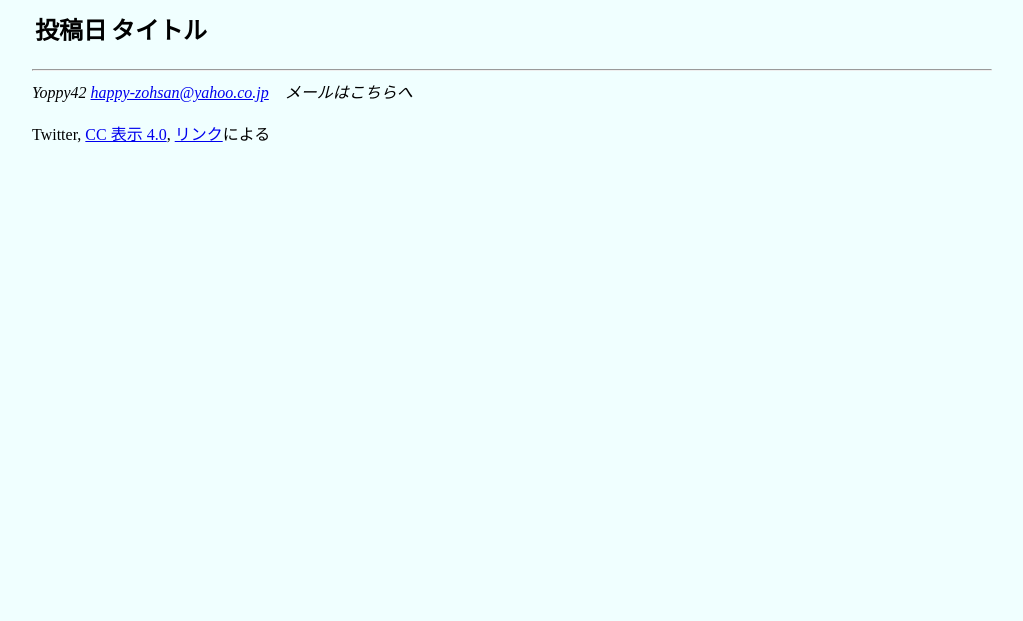
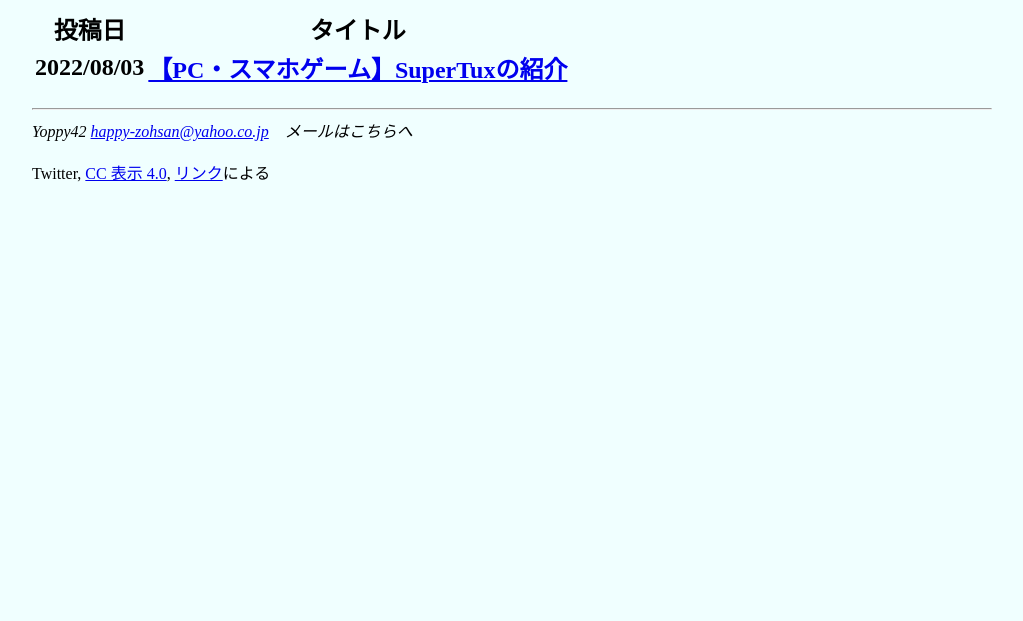
Before and after one commit to Yoppy42/category2, a plain HTML site: page index.html in a window 1280 px wide. Shown: the part 179-800 px from the top of the page, without its empty margins (128-1151 px from the left). Drawn offline with Linux system fonts and the light colour scheme.

Commit message:
Update index.html

```diff
--- a/index.html
+++ b/index.html
@@ -18,6 +18,9 @@
                 <th>投稿日</th><th>タイトル</th>
             </tr>
         </thead>
+        <tbody>
+            <tr><td>2022/08/03</td><td><a href="https://yoppy42.github.io/category2-kiji1/">【PC・スマホゲーム】SuperTuxの紹介</a></td></tr>
+        </tbody>
     </table></h2>
     <hr>
     <address>
```
